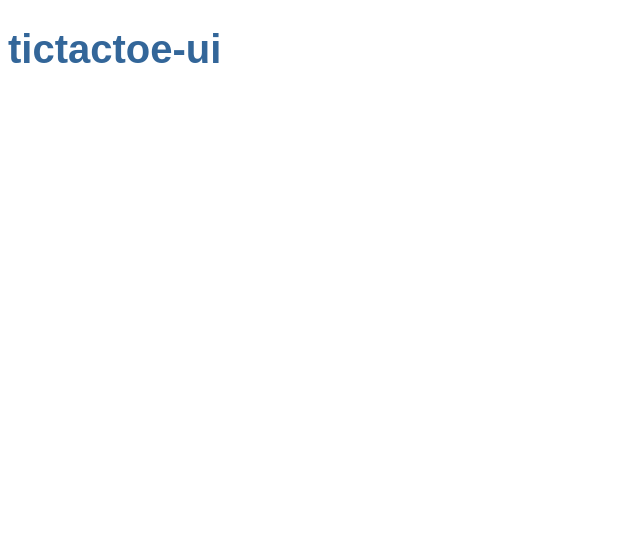
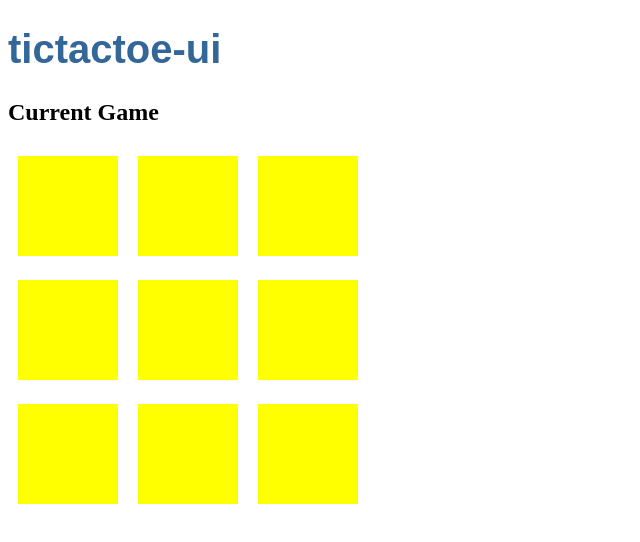
Before and after one commit to srinivasv147/tictactoe-ui, an Angular app: page / in a window 1280 px wide. Shown: the top 542 px of the page, without its empty margins (0-640 px from the left). Built offline with nearby package versions, Linux system fonts and the light colour scheme.

Commit message:
added simple 3x3 display

```diff
--- a/src/app/app.component.html
+++ b/src/app/app.component.html
@@ -1 +1,2 @@
 <h1>{{title}}</h1>
+<app-game></app-game>
--- a/src/app/app.module.ts
+++ b/src/app/app.module.ts
@@ -11,7 +11,8 @@ import { HttpClientModule }    from '@angular/common/http';
     GameComponent
   ],
   imports: [
-    BrowserModule
+    BrowserModule,
+    HttpClientModule,
   ],
   providers: [],
   bootstrap: [AppComponent]
--- a/src/app/game/game.component.css
+++ b/src/app/game/game.component.css
@@ -0,0 +1,14 @@
+div.row {
+    width: 100%;
+    text-align: left;
+}
+
+.block{
+    width: 100px;
+    height: 100px;
+    margin: 10px;
+    display: inline-block;
+    background-color: yellow;
+    text-align: center;
+    line-height: 100px;
+}
--- a/src/app/game/game.component.html
+++ b/src/app/game/game.component.html
@@ -1 +1,7 @@
-<p>game works!</p>
+<div>
+    <h2>Current Game</h2>
+
+    <div *ngFor="let row of [0,1,2]" class="row">
+        <div *ngFor="let col of [0,1,2]" class="block"></div>
+    </div>
+</div>
--- a/src/app/game/game.component.ts
+++ b/src/app/game/game.component.ts
@@ -9,7 +9,6 @@ export class GameComponent implements OnInit {
 
   constructor() { }
 
-  ngOnInit(): void {
-  }
+  ngOnInit(): void { }
 
 }
```
